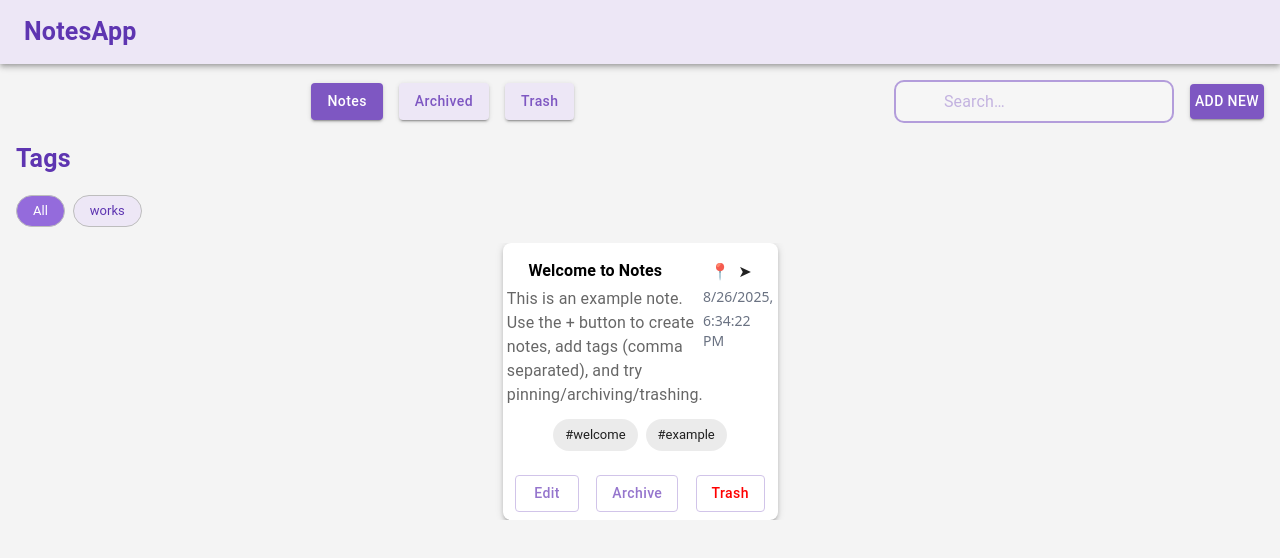
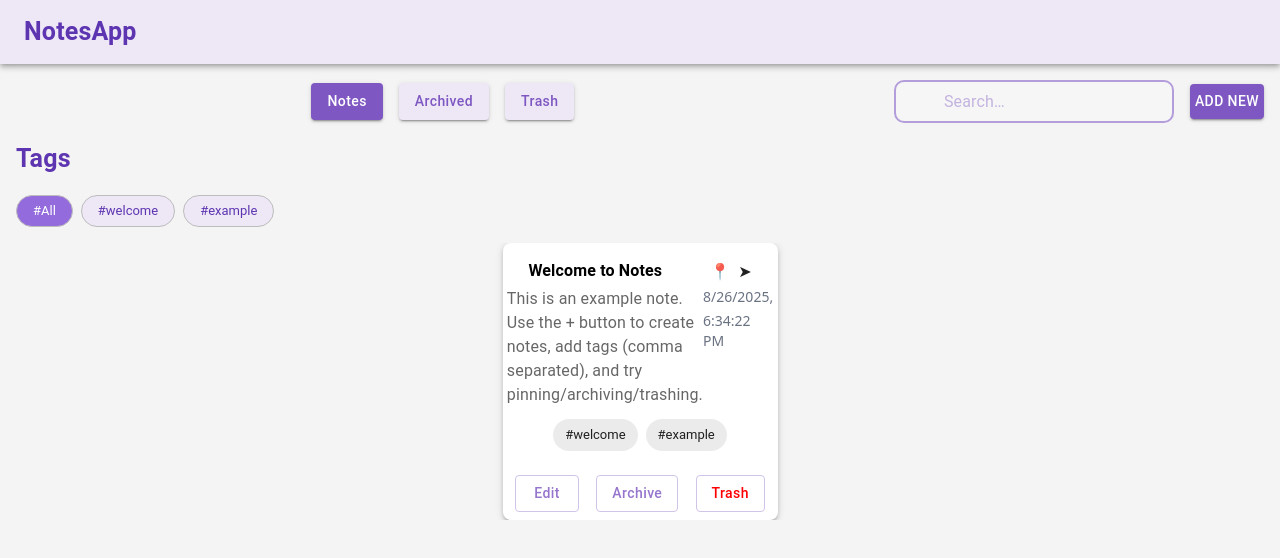
Before and after one commit to Sajitha94/project_01_NotesApp, a React (Vite) app: page / in a window 1280 px wide. Shown: the top 558 px of the page. Built offline with nearby package versions, Linux system fonts and the light colour scheme; some icons are missing.

Commit message:
all tags are displayed in ui

```diff
--- a/src/components/DialogPage.jsx
+++ b/src/components/DialogPage.jsx
@@ -32,7 +32,15 @@ const StyledTextarea = styled(TextareaAutosize)(({ theme }) => ({
 }));
 
 function DialogPage() {
-  const { notes, setNotes, open, handleClose, editNoteId } = useNotes();
+  const {
+    notes,
+    setNotes,
+    open,
+    handleClose,
+    editNoteId,
+    tagsData,
+    setTagsData,
+  } = useNotes();
 
   const noteToEdit = notes.find((notes) => notes.id === editNoteId);
 
@@ -72,6 +80,9 @@ function DialogPage() {
       setNotes([...notes, newNote]);
     }
 
+    const allTags = [...new Set([...tagsData, ...tags])];
+    setTagsData(allTags);
+    console.log(allTags, "allTags");
     handleClose();
   };
 
--- a/src/components/LocalStorageData.jsx
+++ b/src/components/LocalStorageData.jsx
@@ -5,6 +5,8 @@ const LocalStorageContext = createContext();
 
 export function LocalStorageProvider({ children }) {
   const [notes, setNotes] = useState([]);
+  const [tagsData, setTagsData] = useState([]);
+
   const [open, setOpen] = useState(false);
   const [editNoteId, setEditNoteId] = useState(null);
   const [activeTag, setActiveTag] = useState("Notes");
@@ -35,16 +37,23 @@ export function LocalStorageProvider({ children }) {
 
   useEffect(() => {
     const storeNotes = JSON.parse(localStorage.getItem("notes")) || [];
+    const storedTags = JSON.parse(localStorage.getItem("Tags")) || [];
+
     if (storeNotes.length === 0) {
+      setTagsData(defaultNotes[0].tags);
       setNotes(defaultNotes);
+
       localStorage.setItem("notes", JSON.stringify(defaultNotes));
+      localStorage.setItem("Tags", JSON.stringify(tagsData));
     } else {
       setNotes(storeNotes);
+      setTagsData(storedTags);
     }
   }, []);
 
   useEffect(() => {
     localStorage.setItem("notes", JSON.stringify(notes));
+    localStorage.setItem("Tags", JSON.stringify(tagsData));
   }, [notes]);
 
   return (
@@ -59,6 +68,8 @@ export function LocalStorageProvider({ children }) {
         editNoteId,
         activeTag,
         setActiveTag,
+        tagsData,
+        setTagsData,
       }}
     >
       {children}
--- a/src/components/TagsPage.jsx
+++ b/src/components/TagsPage.jsx
@@ -4,10 +4,12 @@ import Stack from "@mui/material/Stack";
 import Typography from "@mui/material/Typography";
 import { useState } from "react";
 import Box from "@mui/material/Box";
+import { useNotes } from "./LocalStorageData";
 
 function TagsPage() {
-  const [activeChip, setActiveChip] = useState("All");
-  const chipArr = ["All", "works"];
+  const { tagsData, setTagsData } = useNotes();
+  console.log(tagsData, "tagsData111");
+  const chipArr = ["All", ...tagsData];
 
   const handleClick = () => {
     console.info("You clicked the Chip.");
@@ -29,13 +31,13 @@ function TagsPage() {
       <Stack direction="row" spacing={1} sx={{ overflowX: "auto", py: 2 }}>
         {chipArr.map((chip) => (
           <Chip
-            label={chip}
+            label={`#${chip}`}
             key={chip}
             variant="outlined"
             onClick={handleClick}
             sx={{
-              backgroundColor: activeChip === chip ? "#946bdc" : "#ede7f6",
-              color: activeChip === chip ? "white" : "#5e35b1",
+              backgroundColor: chip === "All" ? "#946bdc" : "#ede7f6",
+              color: chip === "All" ? "white" : "#5e35b1",
               padding: "5px 5px",
               cursor: "pointer",
             }}
```
